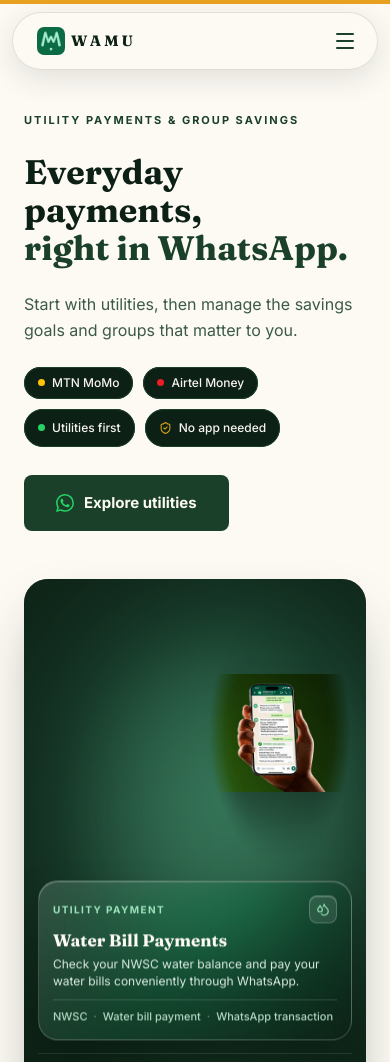
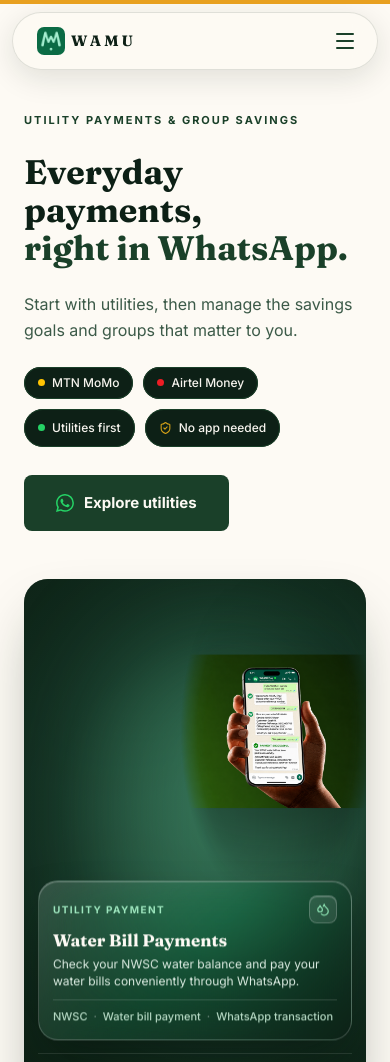
Before and after one commit to Loyoenock/WAMU, a React (Vite) app: page / in a window 390 px wide. Shown: the top 1062 px of the page. Built offline with nearby package versions, Linux system fonts and the light colour scheme.

Commit message:
style: update hero phone mockup zoom and mask
Adjust the zoom scale and radial mask parameters for the hero phone images to improve visual composition and ensure transaction details remain crisp.

```diff
--- a/src/components/WamuHeroTransactionCarousel.tsx
+++ b/src/components/WamuHeroTransactionCarousel.tsx
@@ -138,7 +138,7 @@ function TransactionImage({
         duration: reduceMotion ? 0.2 : 0.82,
         ease: [0.22, 1, 0.36, 1],
       }}
-      className="relative flex h-full w-full items-center justify-center select-none sm:translate-x-[12%] lg:translate-x-[13%]"
+      className="relative flex h-full w-full items-center justify-center select-none sm:translate-x-[14%] lg:translate-x-[15%]"
     >
       <img
         src={slide.image}
@@ -150,7 +150,7 @@ function TransactionImage({
         decoding="async"
         draggable={false}
         referrerPolicy="no-referrer"
-        className="wamu-hero-phone-img pointer-events-none block h-full w-full object-contain"
+        className="wamu-hero-phone-img pointer-events-none block h-full w-full scale-[1.3] origin-[50%_52%] object-contain"
       />
     </motion.div>
   );
--- a/src/index.css
+++ b/src/index.css
@@ -86,23 +86,23 @@
   isolation: isolate;
 }
 
-/* Soft radial vignette on the 1448x1086 studio phone mockups so their dark-green studio backdrop melts seamlessly into the carousel's ambient WAMU Forest/Canopy/Midnight lighting while keeping the phone and hand 100% crisp */
+/* Soft radial vignette on the 1448x1086 studio phone mockups so their dark-green studio backdrop melts seamlessly into the carousel's ambient WAMU Forest/Canopy/Midnight lighting while keeping the 30%-zoomed phone and transaction details 100% crisp */
 .wamu-hero-phone-img {
   display: block;
   filter: drop-shadow(0 24px 36px rgba(5, 14, 9, 0.55));
   -webkit-mask-image: radial-gradient(
-    ellipse 46% 48% at 54% 50%,
-    #000 66%,
-    rgba(0, 0, 0, 0.88) 76%,
-    rgba(0, 0, 0, 0.45) 88%,
-    transparent 98%
+    ellipse 48% 50% at 52% 50%,
+    #000 74%,
+    rgba(0, 0, 0, 0.9) 82%,
+    rgba(0, 0, 0, 0.45) 92%,
+    transparent 99%
   );
   mask-image: radial-gradient(
-    ellipse 46% 48% at 54% 50%,
-    #000 66%,
-    rgba(0, 0, 0, 0.88) 76%,
-    rgba(0, 0, 0, 0.45) 88%,
-    transparent 98%
+    ellipse 48% 50% at 52% 50%,
+    #000 74%,
+    rgba(0, 0, 0, 0.9) 82%,
+    rgba(0, 0, 0, 0.45) 92%,
+    transparent 99%
   );
 }
 
```
